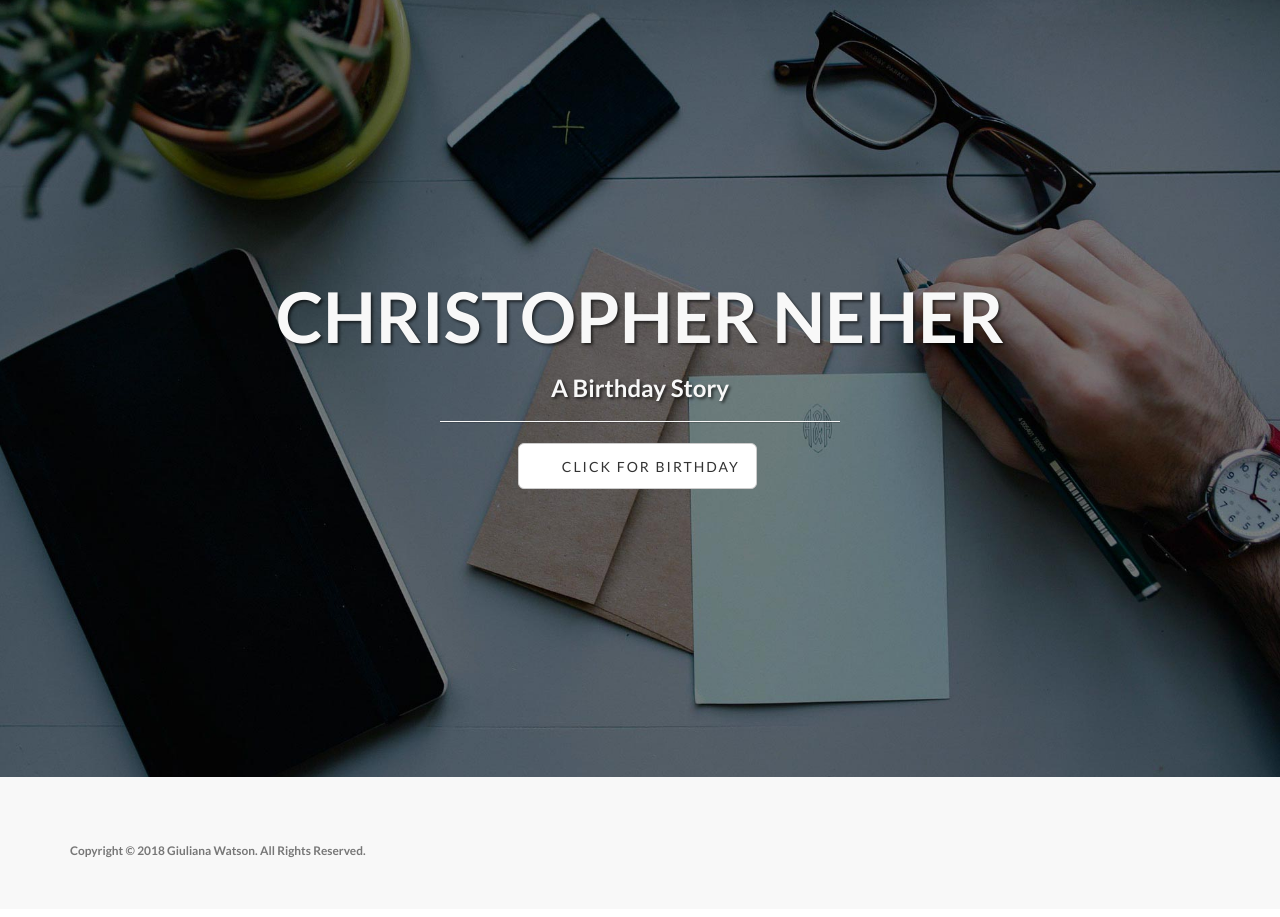
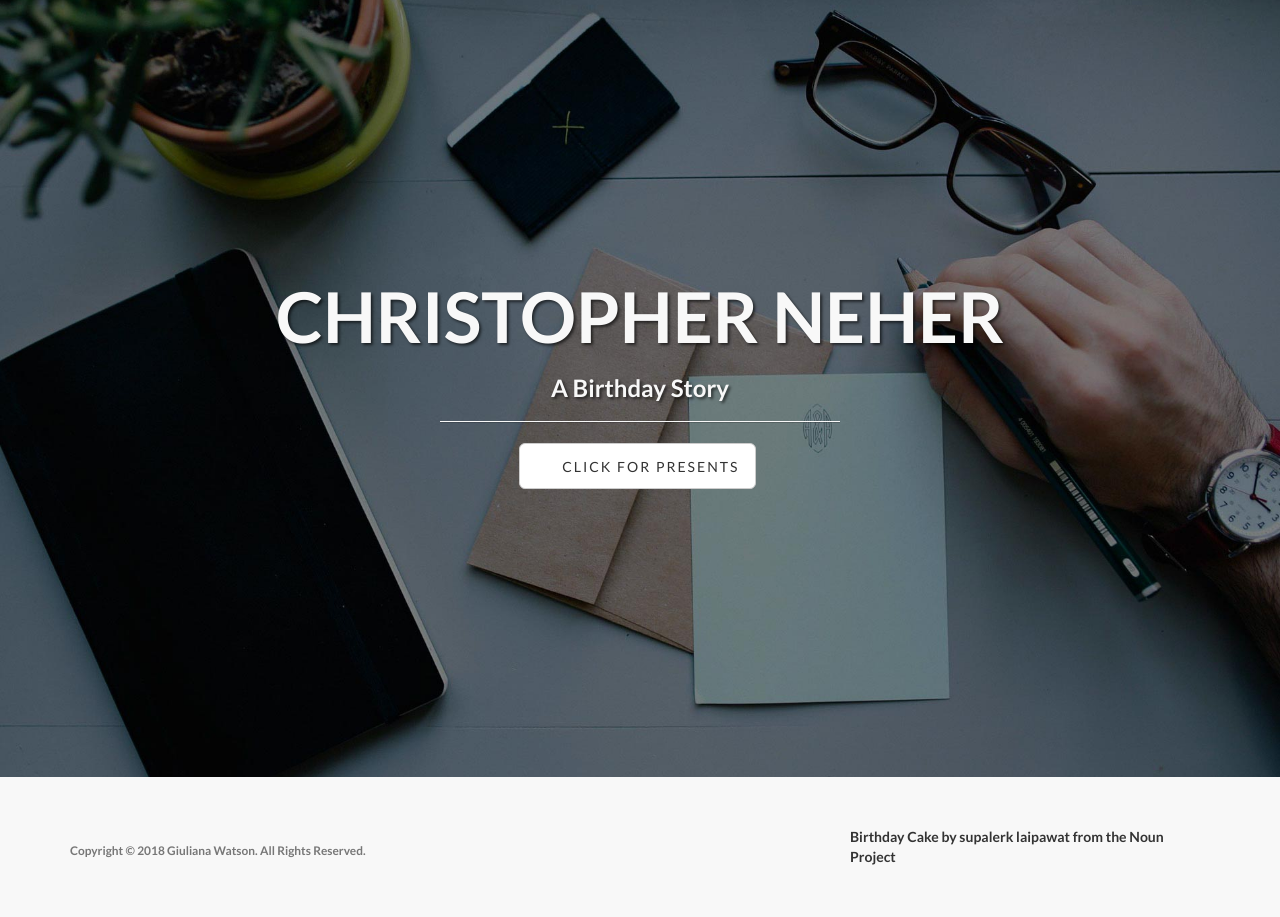
Before and after one commit to christopherneher/christopherneher.github.io, a Jekyll site: the page built from index.html, in a window 1280 px wide. Built offline with Jekyll 4.4.1, drawn with Linux system fonts in a browser that asks for light colours.

```diff
--- a/_config.yml
+++ b/_config.yml
@@ -9,7 +9,7 @@
 description: > # "Write an awesome description for your new site here.
   A birthday story
 copyright: 'Copyright &copy; 2018 Giuliana Watson. All Rights Reserved.'
-credits:
+credits: 'Birthday Cake by supalerk laipawat from the Noun Project'
 
 # ----------------------- #
 #    Jekyll & Plugins     #
@@ -24,5 +24,5 @@
 # ----------------------- #
 
 social:
-  - title: Click For Birthday
+  - title: Click For Presents
     url: http://citytastetours.com/
```
Also changed, not shown: img/cake.png (added).
